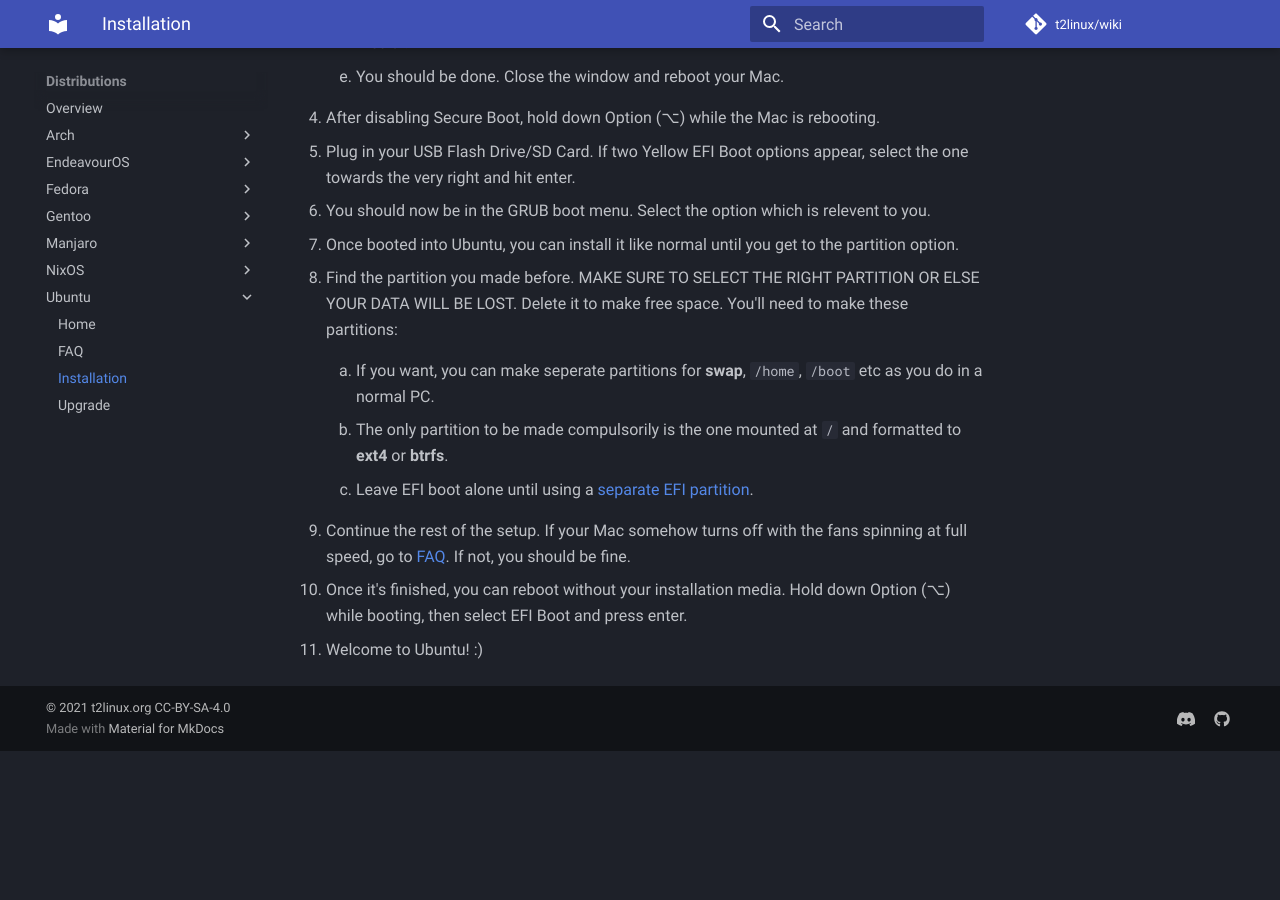
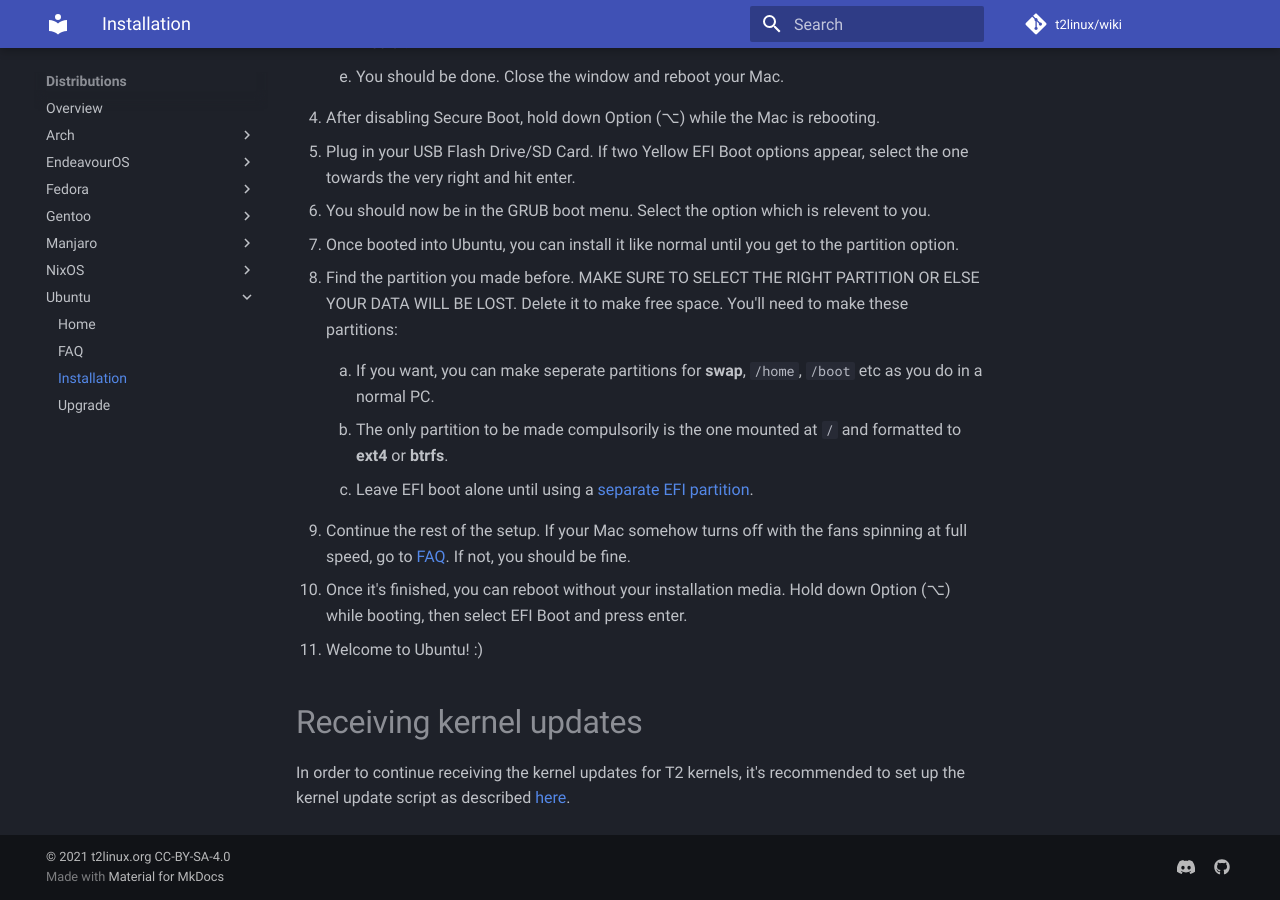
Before and after one commit to t2linux/wiki, an MkDocs documentation site: the page built from docs/distributions/ubuntu/installation.md, in a window 1280 px wide and 900 px high, scrolled down 1199 px. Built offline with MkDocs 1.6.1 and Material for MkDocs 9.7.7, drawn with Linux system fonts in a browser that asks for light colours; comment, search, counter and statistics services are not loaded; before the commit the page ends 1950 px from its top, so only the background shows below that.

Commit message:
Ubuntu: Add advisory to set up kernel update script.

```diff
--- a/docs/distributions/ubuntu/installation.md
+++ b/docs/distributions/ubuntu/installation.md
@@ -46,3 +46,7 @@
 9. Continue the rest of the setup. If your Mac somehow turns off with the fans spinning at full speed, go to [FAQ](https://wiki.t2linux.org/distributions/ubuntu/faq/). If not, you should be fine.
 10. Once it's finished, you can reboot without your installation media. Hold down Option (⌥) while booting, then select EFI Boot and press enter.
 11. Welcome to Ubuntu! :)
+
+# Receiving kernel updates
+
+In order to continue receiving the kernel updates for T2 kernels, it's recommended to set up the kernel update script as described [here](https://github.com/t2linux/T2-Ubuntu-Kernel#using-the-kernel-upgrade-script).
```
